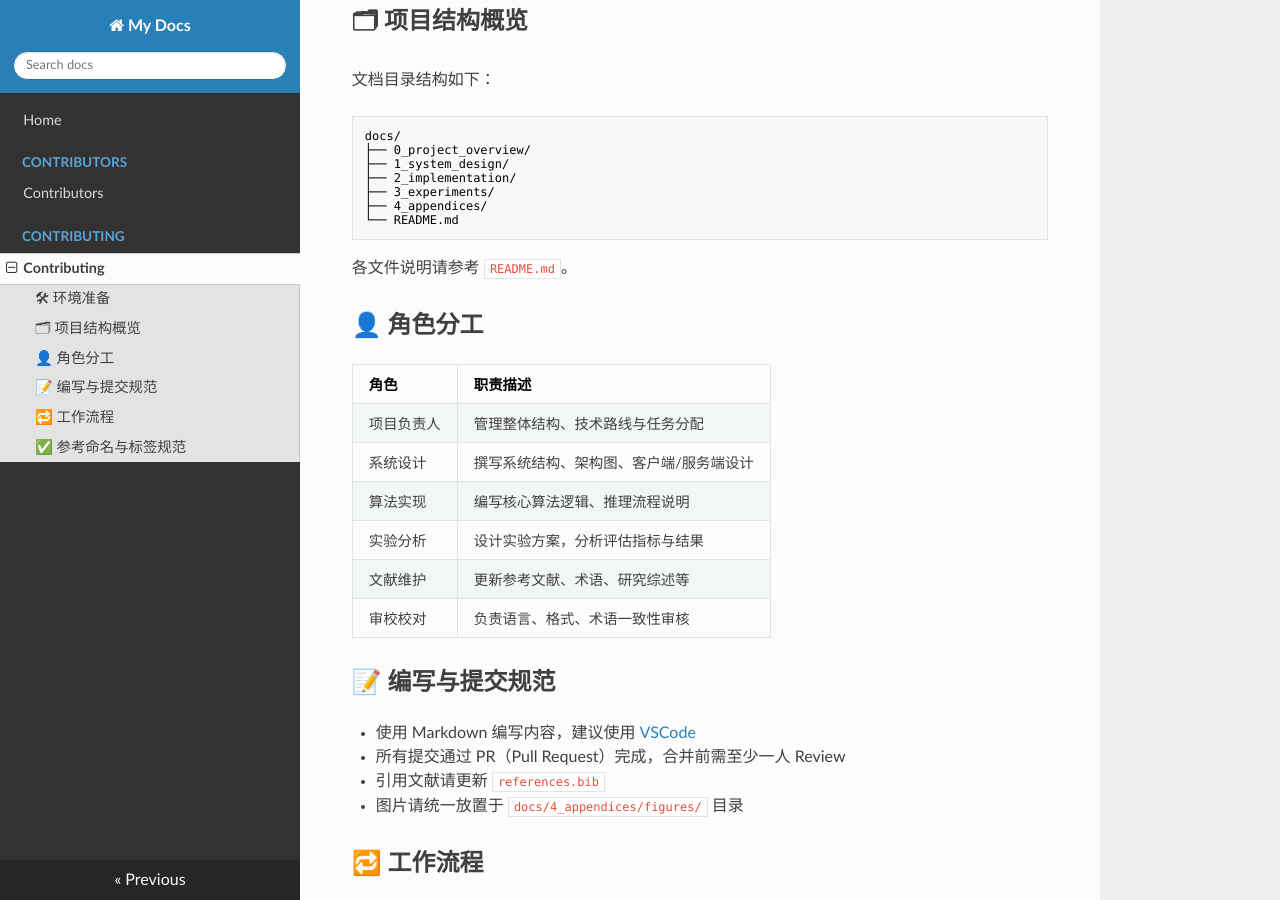
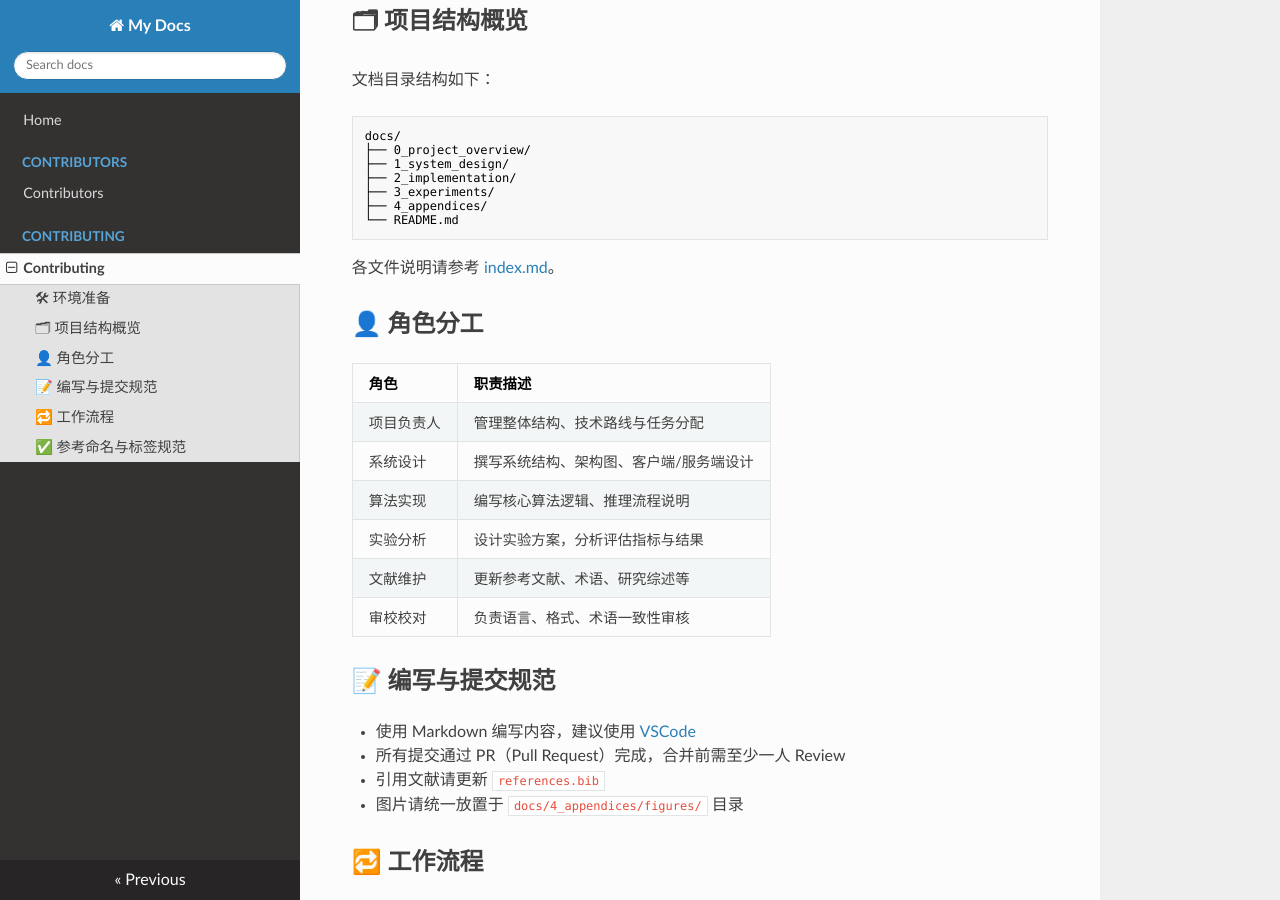
Before and after one commit to xiaoanmodel/-, an MkDocs documentation site: the page built from docs/CONTRIBUTING.md, in a window 1280 px wide and 900 px high, scrolled down 511 px. Built offline with MkDocs 1.6.1, drawn with Linux system fonts in a browser that asks for light colours; nearby versions of some CDN libraries.

Commit message:
更新文档，修正文件说明链接至 index.md

````diff
--- a/docs/CONTRIBUTING.md
+++ b/docs/CONTRIBUTING.md
@@ -31,7 +31,7 @@ docs/
 └── README.md
 ```
 
-各文件说明请参考 `README.md`。
+各文件说明请参考 [index.md](./index.md)。
 
 ## 👤 角色分工
 
````
